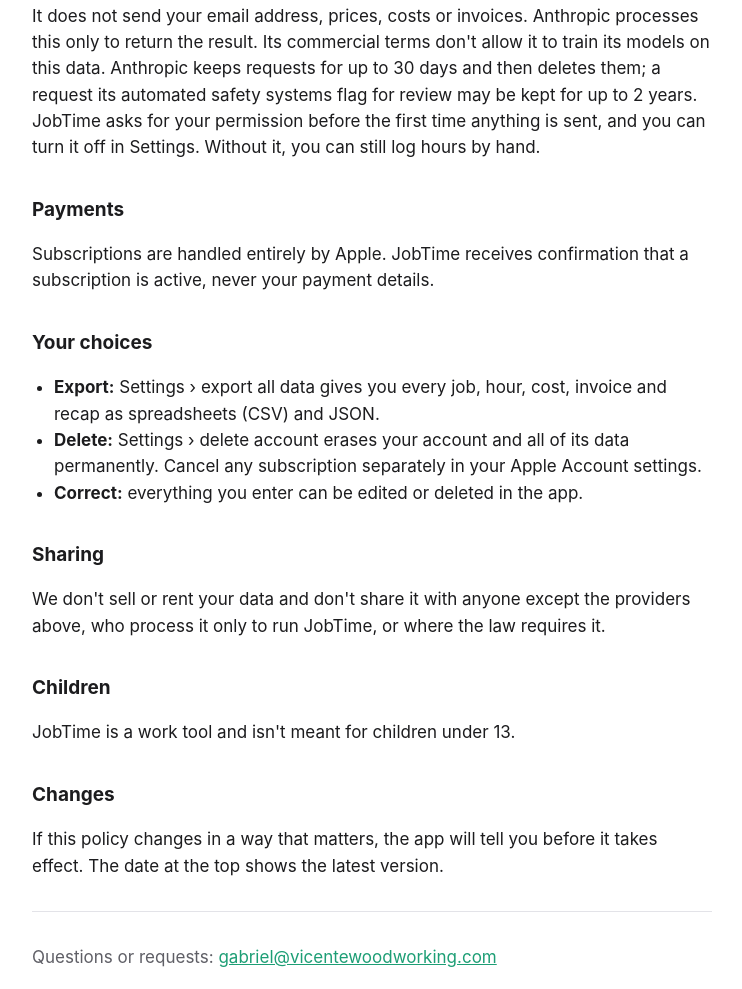
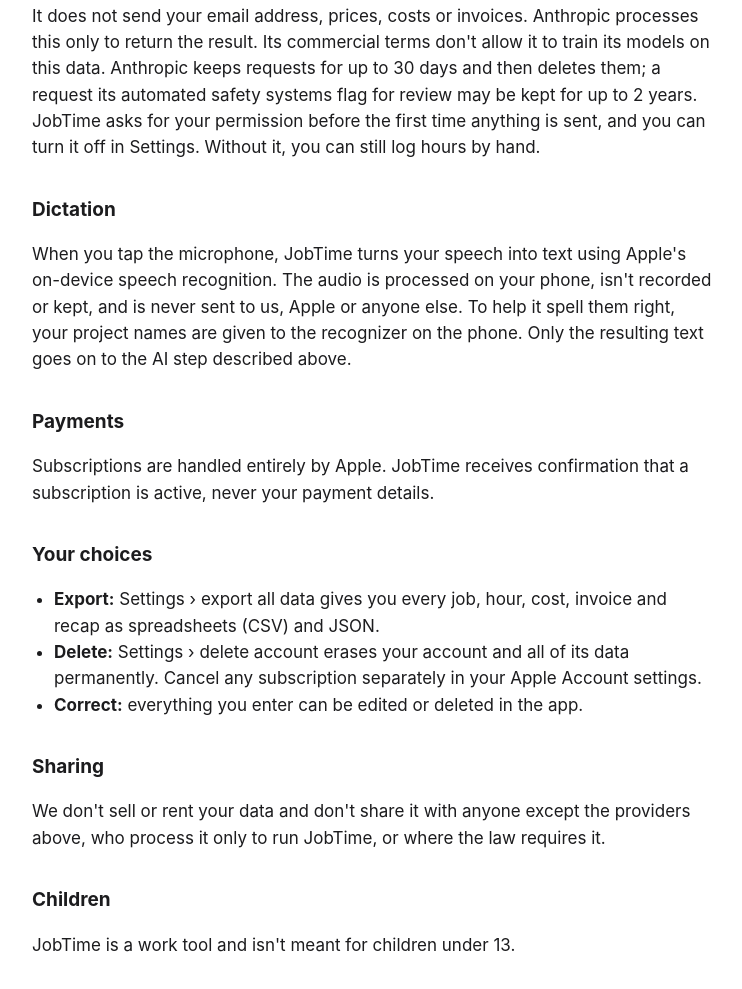
Before and after one commit to GabrielVicente/JobTime, a plain HTML site: page privacy/index.html in a window 1280 px wide. Shown: the part 953-1942 px from the top of the page, without its empty margins (268-1010 px from the left). Drawn offline with Linux system fonts and the light colour scheme.

Commit message:
Publish JobTime site

```diff
--- a/privacy/index.html
+++ b/privacy/index.html
@@ -44,6 +44,9 @@
 </ul>
 <p>It does not send your email address, prices, costs or invoices. Anthropic processes this only to return the result. Its commercial terms don't allow it to train its models on this data. Anthropic keeps requests for up to 30 days and then deletes them; a request its automated safety systems flag for review may be kept for up to 2 years. JobTime asks for your permission before the first time anything is sent, and you can turn it off in Settings. Without it, you can still log hours by hand.</p>
 
+<h2>Dictation</h2>
+<p>When you tap the microphone, JobTime turns your speech into text using Apple's on-device speech recognition. The audio is processed on your phone, isn't recorded or kept, and is never sent to us, Apple or anyone else. To help it spell them right, your project names are given to the recognizer on the phone. Only the resulting text goes on to the AI step described above.</p>
+
 <h2>Payments</h2>
 <p>Subscriptions are handled entirely by Apple. JobTime receives confirmation that a subscription is active, never your payment details.</p>
 
```
